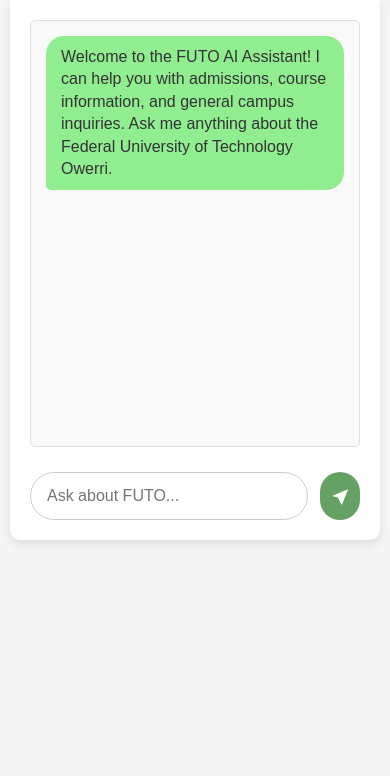
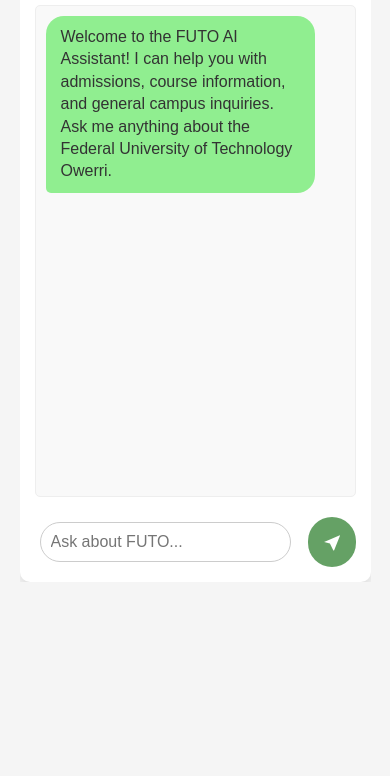
Before and after one commit to GunroarCannon/futo-chatbot-widget, a website: page chat.html in a window 390 px wide. Shown: the part 68-844 px from the top of the page. Drawn offline with nearby package versions, Linux system fonts and the light colour scheme.

Commit message:
Refactor chat.html for improved styling and layout
Updated chat.html to enhance styling and responsiveness for better user experience.

```diff
--- a/chat.html
+++ b/chat.html
@@ -79,6 +79,7 @@
             padding: 15px;
             margin-bottom: 15px;
             background-color: #f9f9f9;
+            scroll-behavior: smooth;
         }
 
         /* Message Styles (Unchanged) */
@@ -214,6 +215,7 @@
 
         .chat-input input {
             flex: 1;
+            margin: 5px;
             padding: 14px 16px;
             font-size: 1rem;
             border-radius: 25px;
@@ -278,20 +280,46 @@
         }
 
 
-        /* Mobile responsiveness (Unchanged) */
-        @media (max-width: 600px) {
+                    /* Mobile responsiveness (Unchanged) */
+        @media (max-width: 500px) {/* Ensure the body and html don't interfere */
+            html, body { height: 100%; margin: 0; padding: 0; }
+
             .chat-container {
-                padding: 10px;
-                margin: 0 auto; /* Removed top/bottom margin for better use of screen space */
-            }
-            .chat-input button {
-                padding: 10px 12px;
-                font-size: 0.9rem;
+                display: flex;
+                flex-direction: column;
+                height: 100%; /* Fill the 80vh height we set in the JS */
+                width: 90%;
+                overflow: hidden;height: 80vh;
+                max-height: 650px;
             }
 
-            .user-message, .bot-message {
-                max-width: 90%;
+            .chatbox {
+                display: flex;
+                flex-direction: column;
+                flex: 1; /* Fills all available space */
+                min-height: 0; /* CRITICAL: Allows the box to shrink */
+                padding: 15px;
+                background: white;
             }
+
+            .chat-log {
+                flex: 1; /* Takes all remaining space in the middle */
+                overflow-y: auto; /* Scrollbar appears here only */
+                min-height: 0; /* CRITICAL: Prevents messages from pushing the button out */
+                border: 1px solid #eee;
+                padding: 10px;
+                margin-bottom: 10px;
+                min-width: 0;
+            }
+
+            .chat-input input {
+                display: flex;
+                gap: 10px;
+                padding: 10px 10px;
+
+                min-width: 0;}
+
+
         }
 
     </style>
```
